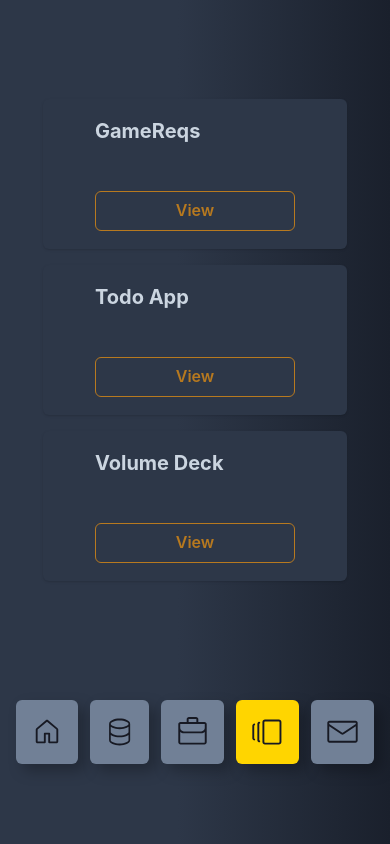
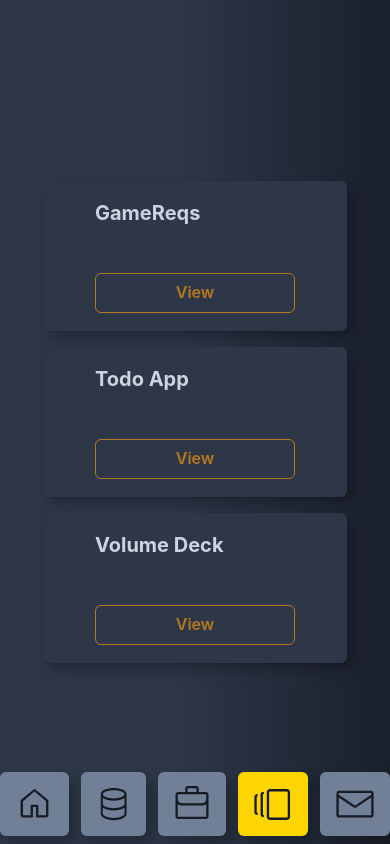
Before and after one commit to kitaiv/portfolio, a React (Create React App) app: page /projects in a window 390 px wide. Built offline with nearby package versions, Linux system fonts and the light colour scheme; no server answers.

Commit message:
bug: navigation fixed bottom on mobile, animation added to projects items

```diff
--- a/src/components/Navigation/Navigation.tsx
+++ b/src/components/Navigation/Navigation.tsx
@@ -49,8 +49,8 @@ const Navigation = ({setAnimateTab}: PropTypes) => {
     }
 
     return (
-        <Box>
-            <Center pt="5" pb={breakpoint === 'base' && 'sm' ? '5rem' : '0'}>
+        <Box position={breakpoint === 'base' && 'sm' ? 'fixed' : 'relative'} bottom={0} left={0}>
+            <Center pt="5" pb={breakpoint === 'base' && 'sm' ? '.5rem' : '0'}>
                 <Box
                     display='flex'
                     alignItems='center'
--- a/src/components/Projects/ProjectsComponent.tsx
+++ b/src/components/Projects/ProjectsComponent.tsx
@@ -2,6 +2,7 @@ import React from 'react'
 import { Stack } from '@chakra-ui/react';
 import { projectsData } from '../../data';
 import ProjectsItem from './ProjectsItem';
+import { motion } from 'framer-motion';
 
 type PropTypes = {
     isAnimated: boolean
@@ -13,11 +14,23 @@ const ProjectsComponent = ({ isAnimated }: PropTypes) => {
 
     return (
         <Stack spacing={4}>
-            {projectsList && projectsList.map(project => (
+            {projectsList && projectsList.map((project, index) => (
+                <motion.div
+                style={{filter: 'drop-shadow(7px 7px 7px rgba(0, 0, 0, 0.25))'}}
+                initial={isAnimated ? {} : { opacity: 0, scale: 0.4 }}
+                animate={isAnimated ? {} : { opacity: 1, scale: 1 }}
+                transition={isAnimated ? {} : {
+                    duration: 0.9,
+                    delay: index * 0.3,
+                    ease: [0, 0.71, 0.2, 1.01]
+                }}
+                key={project.id}
+            >
                 <ProjectsItem
                     project={project}
                     key={project.id}
                 />
+                </motion.div>
             ))}
         </Stack>
     )
--- a/src/components/Projects/ProjectsItem.tsx
+++ b/src/components/Projects/ProjectsItem.tsx
@@ -23,7 +23,6 @@ const ProjectsItem = ({ project }: PropTypes) => {
         onOpen();
     };
 
-    //TODO: Add animation to ProjectItem
     return (
         <Card
             direction={{ base: 'row', sm: 'row' }}
--- a/src/components/UI/Alert.tsx
+++ b/src/components/UI/Alert.tsx
@@ -1,7 +1,5 @@
 import React from 'react'
 import { Alert, AlertIcon, AlertTitle, AlertDescription } from '@chakra-ui/react'
-
-//TODO: Give some styles for the component
 
 const AlertNotification = () => {
     return (
@@ -12,7 +10,8 @@ const AlertNotification = () => {
             alignItems='center'
             justifyContent='center'
             textAlign='center'
-            height='200px'
+            height='250px'
+            borderRadius='12px'
             >
             <AlertIcon boxSize='40px' mr={0} />
             <AlertTitle mt={4} mb={1} fontSize='lg'>
```
